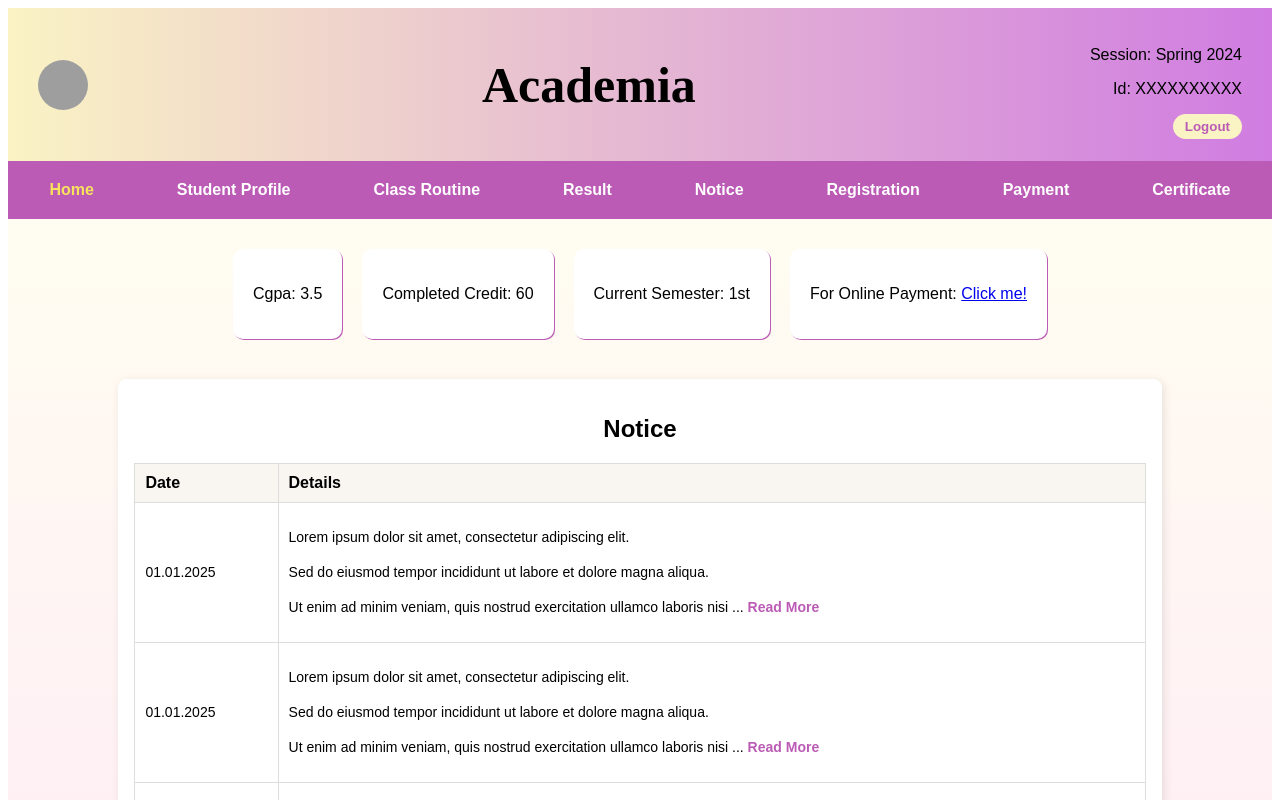
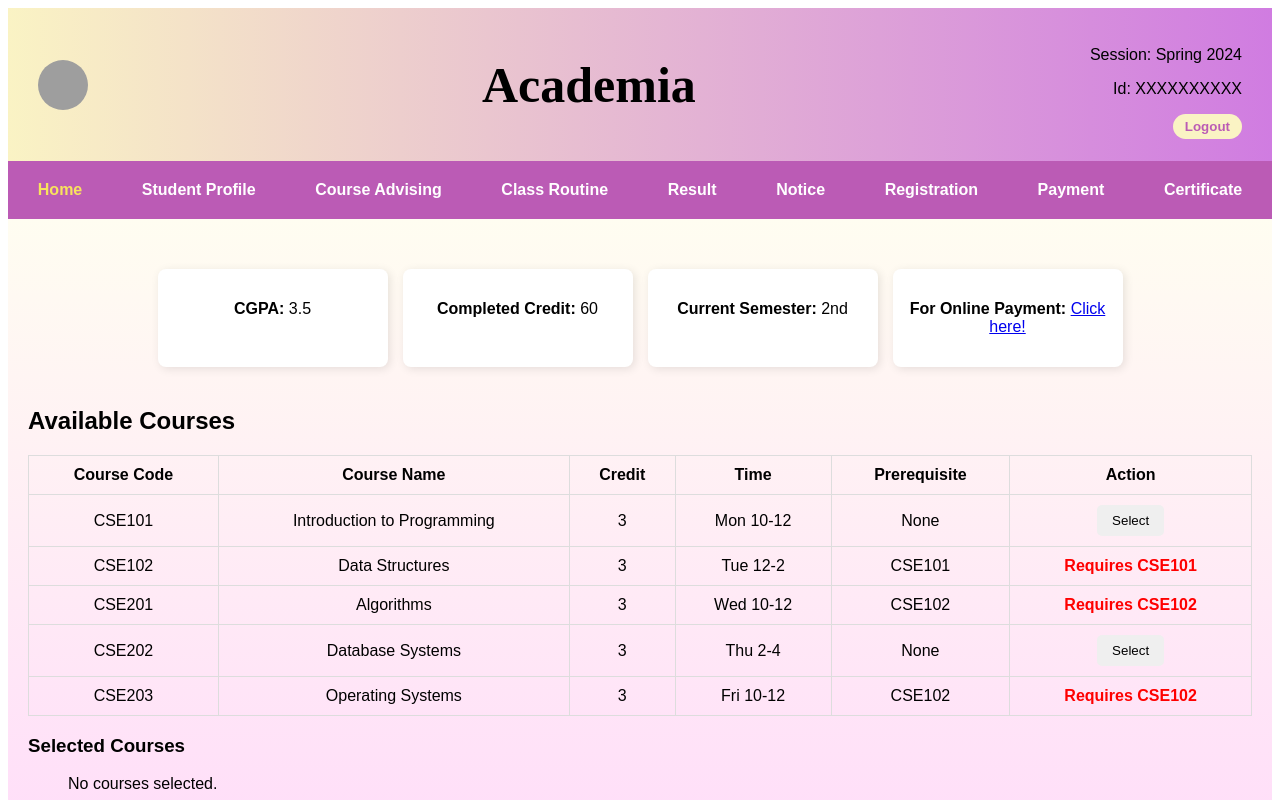
Before and after one commit to arnob-bro/Academia, a React (Vite) app in the folder Academia_Frontend/: page /course-advising in a window 1280 px wide. Shown: the top 800 px of the page. Built offline with nearby package versions, Linux system fonts and the light colour scheme; grey boxes are pictures that could not be loaded.

Commit message:
frontend for footer,StudentAdvisingPage has been developed

```diff
--- a/Academia_Frontend/package.json
+++ b/Academia_Frontend/package.json
@@ -12,6 +12,7 @@
   "dependencies": {
     "react": "^18.3.1",
     "react-dom": "^18.3.1",
+    "react-router-dom": "^7.1.5",
     "recharts": "^2.15.1"
   },
   "devDependencies": {
--- a/Academia_Frontend/src/App.jsx
+++ b/Academia_Frontend/src/App.jsx
@@ -1,9 +1,15 @@
+import React from "react";
+import { BrowserRouter as Router, Route, Routes } from "react-router-dom";
 import Home from "./components/student pages/studentDashboard/home";
+import StudentAdvisingPage from "./components/student pages/studentAdvisingPage/studentAdvisingPage";
 function App() {
   return (
-    <div>
-      <Home />
-    </div>
+    <Router>
+      <Routes>
+        <Route path="/" element={<Home />} />
+        <Route path="/course-advising" element={<StudentAdvisingPage />} />
+      </Routes>
+    </Router>
   );
 }
 
--- /dev/null
+++ b/Academia_Frontend/src/components/footer/footer.css
@@ -0,0 +1,7 @@
+.footer {
+  text-align: center;
+  padding: 20px;
+  background: #ffdafa;
+  color: rgb(0, 0, 0);
+  font-weight: bold;
+}
--- /dev/null
+++ b/Academia_Frontend/src/components/footer/footer.jsx
@@ -0,0 +1,15 @@
+import React from "react";
+import "./footer.css";
+
+const Footer = () => {
+  return (
+    <>
+      <footer className="footer">
+        <p>Powered By ABCDEF</p>
+        <p>Copyright © 2025 Academia. All rights reserved.</p>
+      </footer>
+    </>
+  );
+};
+
+export default Footer;
--- a/Academia_Frontend/src/components/navbar/navbar.jsx
+++ b/Academia_Frontend/src/components/navbar/navbar.jsx
@@ -1,4 +1,5 @@
 import React, { useState } from "react";
+import { Link } from "react-router-dom";
 import "./navbar.css";
 
 const Navbar = () => {
@@ -7,7 +8,7 @@ const Navbar = () => {
   return (
     <nav className="navbar">
       <div className="nav-top">
-        <img src="Academia_Frontend\src\assets\logo.png" className="logo"/>
+        <img src="/assets/logo.png" className="logo" alt="Logo" />
         <h1>Academia</h1>
         <div className="session-info">
           <p>Session: Spring 2024</p>
@@ -17,15 +18,25 @@ const Navbar = () => {
       </div>
 
       <div className="nav-bottom">
-        {["Home", "Student Profile", "Class Routine", "Result", "Notice", "Registration", "Payment", "Certificate"].map((item) => (
-          <a
-            key={item}
-            href="#"
-            className={activeLink === item ? "active" : ""}
-            onClick={() => setActiveLink(item)}
+        {[
+          { name: "Home", path: "/" },
+          { name: "Student Profile", path: "/student-profile" },
+          { name: "Course Advising", path: "/course-advising" },
+          { name: "Class Routine", path: "/class-routine" },
+          { name: "Result", path: "/result" },
+          { name: "Notice", path: "/notice" },
+          { name: "Registration", path: "/registration" },
+          { name: "Payment", path: "/payment" },
+          { name: "Certificate", path: "/certificate" },
+        ].map((item) => (
+          <Link
+            key={item.name}
+            to={item.path}
+            className={activeLink === item.name ? "active" : ""}
+            onClick={() => setActiveLink(item.name)}
           >
-            {item}
-          </a>
+            {item.name}
+          </Link>
         ))}
       </div>
     </nav>
--- /dev/null
+++ b/Academia_Frontend/src/components/student pages/studentAdvisingPage/studentAdvisingPage.css
@@ -0,0 +1,58 @@
+.student-advising-page-container {
+  background: linear-gradient(to bottom, #fffdf1, #ffdafa);
+  padding: 20px;
+}
+
+.student-info-section {
+  display: flex;
+  gap: 15px;
+  flex-wrap: wrap;
+  justify-content: center;
+  margin-bottom: 20px;
+}
+
+.info-box {
+  background: #fff;
+  padding: 15px;
+  border-radius: 8px;
+  box-shadow: 2px 2px 10px rgba(0, 0, 0, 0.1);
+  text-align: center;
+  width: 200px;
+}
+
+.course-selection table {
+  width: 100%;
+  border-collapse: collapse;
+  margin-top: 20px;
+}
+
+.course-selection th,
+.course-selection td {
+  border: 1px solid #ddd;
+  padding: 10px;
+  text-align: center;
+}
+
+.warning {
+  color: red;
+  font-weight: bold;
+}
+
+button {
+  padding: 8px 15px;
+  border: none;
+  border-radius: 5px;
+  cursor: pointer;
+}
+
+.selected {
+  background-color: #e74c3c;
+  color: white;
+}
+
+.submit-btn {
+  background-color: #27ae60;
+  color: white;
+  padding: 10px 15px;
+  margin-top: 10px;
+}
--- a/Academia_Frontend/src/components/student pages/studentAdvisingPage/studentAdvisingPage.jsx
+++ b/Academia_Frontend/src/components/student pages/studentAdvisingPage/studentAdvisingPage.jsx
@@ -0,0 +1,200 @@
+import React, { useState } from "react";
+import Navbar from "../../navbar/navbar";
+import Footer from "../../footer/footer";
+import "./studentAdvisingPage.css";
+
+const courses = [
+  {
+    code: "CSE101",
+    name: "Introduction to Programming",
+    credit: 3,
+    time: "Mon 10-12",
+    prerequisite: null,
+  },
+  {
+    code: "CSE102",
+    name: "Data Structures",
+    credit: 3,
+    time: "Tue 12-2",
+    prerequisite: "CSE101",
+  },
+  {
+    code: "CSE201",
+    name: "Algorithms",
+    credit: 3,
+    time: "Wed 10-12",
+    prerequisite: "CSE102",
+  },
+  {
+    code: "CSE202",
+    name: "Database Systems",
+    credit: 3,
+    time: "Thu 2-4",
+    prerequisite: null,
+  },
+  {
+    code: "CSE203",
+    name: "Operating Systems",
+    credit: 3,
+    time: "Fri 10-12",
+    prerequisite: "CSE102",
+  },
+];
+
+const MAX_CREDITS = 18; // Maximum allowable credits per semester
+
+const StudentAdvisingPage = () => {
+  const [selectedCourses, setSelectedCourses] = useState([]);
+
+  const toggleCourseSelection = (course) => {
+    const isAlreadySelected = selectedCourses.find(
+      (c) => c.code === course.code
+    );
+    let newSelection = [...selectedCourses];
+
+    if (isAlreadySelected) {
+      newSelection = newSelection.filter((c) => c.code !== course.code);
+    } else {
+      if (getTotalCredits() + course.credit <= MAX_CREDITS) {
+        newSelection.push(course);
+      } else {
+        alert(`Cannot exceed max credit limit of ${MAX_CREDITS}!`);
+      }
+    }
+
+    setSelectedCourses(newSelection);
+  };
+
+  const getTotalCredits = () =>
+    selectedCourses.reduce((total, course) => total + course.credit, 0);
+
+  const checkPrerequisites = (course) => {
+    if (
+      course.prerequisite &&
+      !selectedCourses.find((c) => c.code === course.prerequisite)
+    ) {
+      return `Requires ${course.prerequisite}`;
+    }
+    return null;
+  };
+
+  const checkTimeConflicts = (course) => {
+    return selectedCourses.some((c) => c.time === course.time)
+      ? "Time Conflict!"
+      : null;
+  };
+
+  const submitAdvising = () => {
+    if (selectedCourses.length === 0) {
+      alert("Please select at least one course!");
+      return;
+    }
+    alert("Advising submitted successfully!");
+  };
+
+  return (
+    <>
+      <Navbar />
+      <div className="student-advising-page-container">
+        <div className="student-info-section">
+          <div className="info-box">
+            <p>
+              <strong>CGPA:</strong> 3.5
+            </p>
+          </div>
+          <div className="info-box">
+            <p>
+              <strong>Completed Credit:</strong> 60
+            </p>
+          </div>
+          <div className="info-box">
+            <p>
+              <strong>Current Semester:</strong> 2nd
+            </p>
+          </div>
+          <div className="info-box">
+            <p>
+              <strong>For Online Payment:</strong>{" "}
+              <a href="#" className="payment-link">
+                Click here!
+              </a>
+            </p>
+          </div>
+        </div>
+
+        {/* Course Selection Table */}
+        <div className="course-selection">
+          <h2>Available Courses</h2>
+          <table>
+            <thead>
+              <tr>
+                <th>Course Code</th>
+                <th>Course Name</th>
+                <th>Credit</th>
+                <th>Time</th>
+                <th>Prerequisite</th>
+                <th>Action</th>
+              </tr>
+            </thead>
+            <tbody>
+              {courses.map((course) => (
+                <tr key={course.code}>
+                  <td>{course.code}</td>
+                  <td>{course.name}</td>
+                  <td>{course.credit}</td>
+                  <td>{course.time}</td>
+                  <td>{course.prerequisite || "None"}</td>
+                  <td>
+                    {checkPrerequisites(course) ? (
+                      <span className="warning">
+                        {checkPrerequisites(course)}
+                      </span>
+                    ) : checkTimeConflicts(course) ? (
+                      <span className="warning">
+                        {checkTimeConflicts(course)}
+                      </span>
+                    ) : (
+                      <button
+                        onClick={() => toggleCourseSelection(course)}
+                        className={
+                          selectedCourses.includes(course) ? "selected" : ""
+                        }
+                      >
+                        {selectedCourses.includes(course) ? "Remove" : "Select"}
+                      </button>
+                    )}
+                  </td>
+                </tr>
+              ))}
+            </tbody>
+          </table>
+        </div>
+
+        {/* Selected Courses Summary */}
+        <div className="selected-courses">
+          <h3>Selected Courses</h3>
+          <ul>
+            {selectedCourses.length > 0 ? (
+              selectedCourses.map((course) => (
+                <li key={course.code}>
+                  {course.code} - {course.name} ({course.credit} credits)
+                </li>
+              ))
+            ) : (
+              <p>No courses selected.</p>
+            )}
+          </ul>
+          <p>
+            <strong>Total Credits:</strong> {getTotalCredits()} / {MAX_CREDITS}
+          </p>
+          <button onClick={submitAdvising} className="submit-btn">
+            Submit Advising
+          </button>
+        </div>
+      </div>
+      <Footer />
+    </>
+  );
+};
+
+export default StudentAdvisingPage;
```
Also changed, not shown: 1 other file (tests, documents, lock files or other folders).
